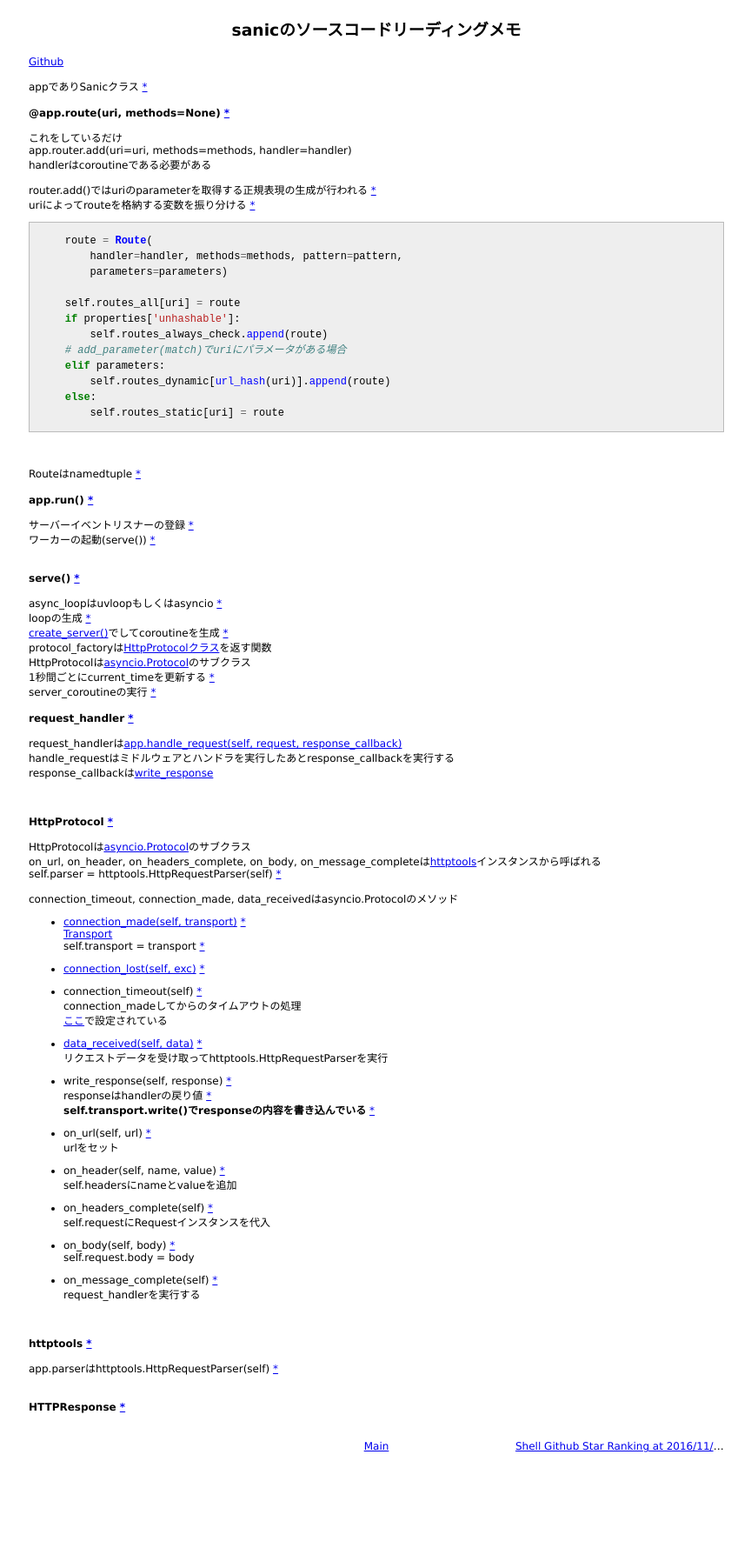
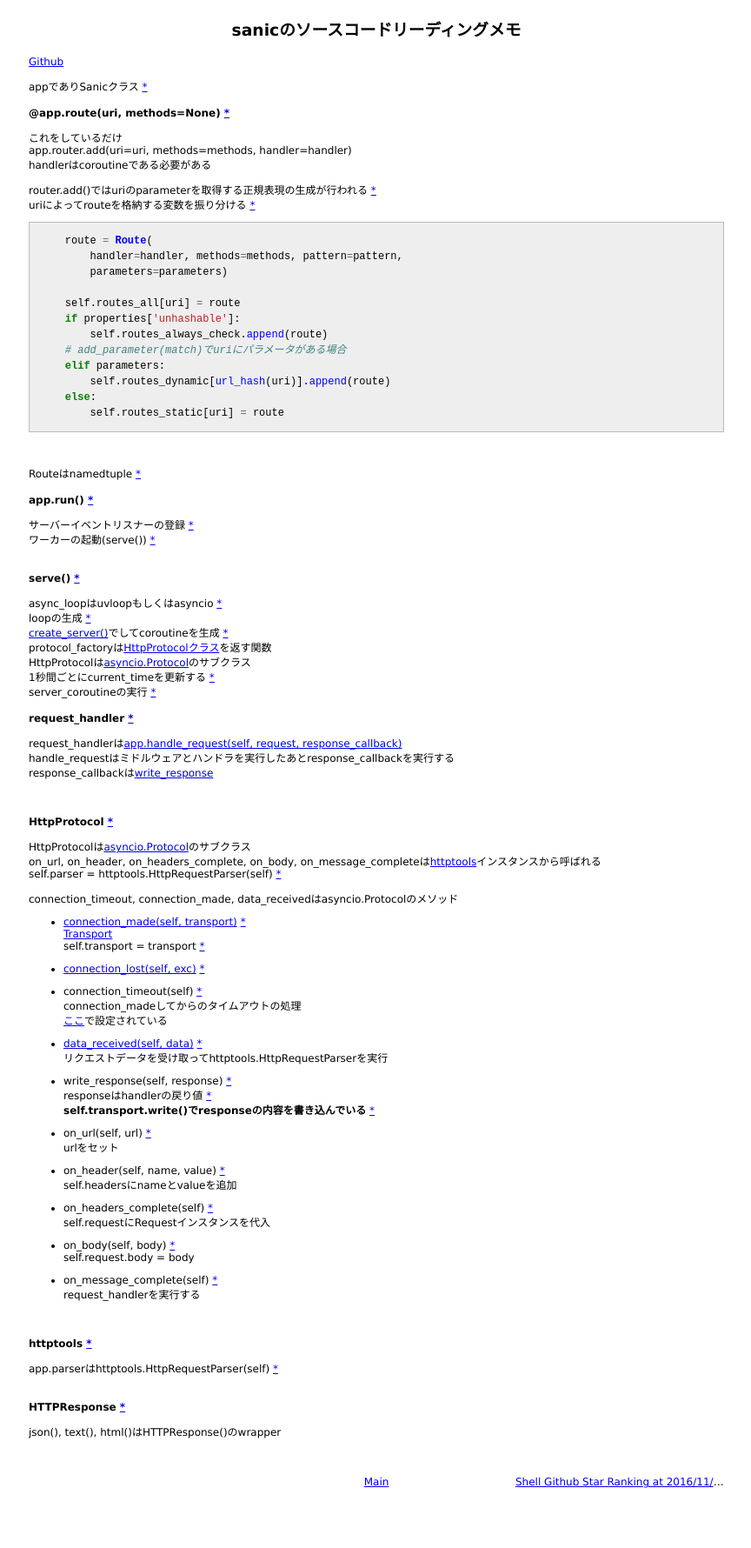
Before and after one commit to 38elements/38elements.github.com, a Jekyll site: the page built from _posts/2016-11-22-python-sanic.md, in a window 1280 px wide. Shown: the whole page at 87% size, without its empty margins (207-1071 px from the left). Built offline with Jekyll 4.4.1, drawn with Linux system fonts in a browser that asks for light colours; before the commit the page ends 1739 px from its top, so only the background shows below that.

Commit message:
Update 2016-11-22-python-sanic.md

```diff
--- a/_posts/2016-11-22-python-sanic.md
+++ b/_posts/2016-11-22-python-sanic.md
@@ -102,3 +102,4 @@ app.parserはhttptools.HttpRequestParser(self) [\*](https://github.com/channelca
 <br>
 
 #### HTTPResponse [\*](https://github.com/channelcat/sanic/blob/93f50b8ef7ed8fee206d2c440b096c09f1dd0af4/sanic/response.py#L74)
+json(), text(), html()はHTTPResponse()のwrapper
```
